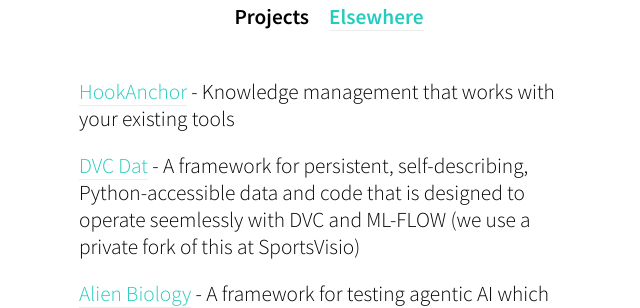
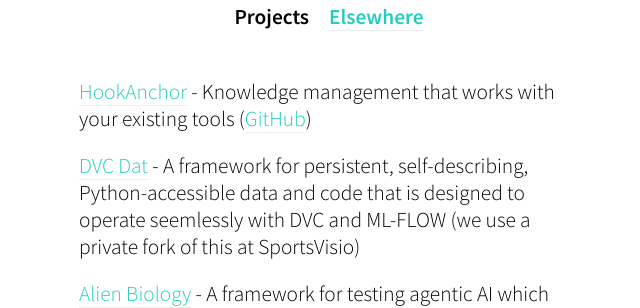
Before and after one commit to oblinger/oblinger.github.io, a Jekyll site: the page built from projects.markdown, in a window 1280 px wide. Shown: the part 473-781 px from the top of the page, without its empty margins (311-951 px from the left). Built offline with Jekyll 4.4.1, drawn with Linux system fonts in a browser that asks for light colours.

Commit message:
Add GitHub link to HookAnchor project

```diff
--- a/projects.markdown
+++ b/projects.markdown
@@ -47,7 +47,7 @@
 
    <div style="height: 1vh;"></div>
 
-   <div><a href="https://oblinger.github.io/HookAnchor/">HookAnchor</a> - Knowledge management that works with your existing tools</div>
+   <div><a href="https://oblinger.github.io/HookAnchor/">HookAnchor</a> - Knowledge management that works with your existing tools (<a href="https://github.com/oblinger/HookAnchor">GitHub</a>)</div>
 
    <div><a href="https://github.com/oblinger/DVC-DAT">DVC Dat</a> - A framework for persistent, self-describing, Python-accessible data and code that is designed to operate seemlessly with DVC and ML-FLOW (we use a private fork of this at SportsVisio)</div>
 
```
